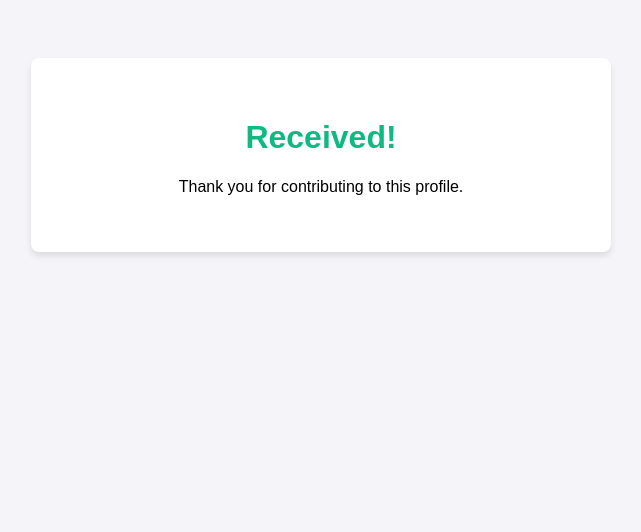
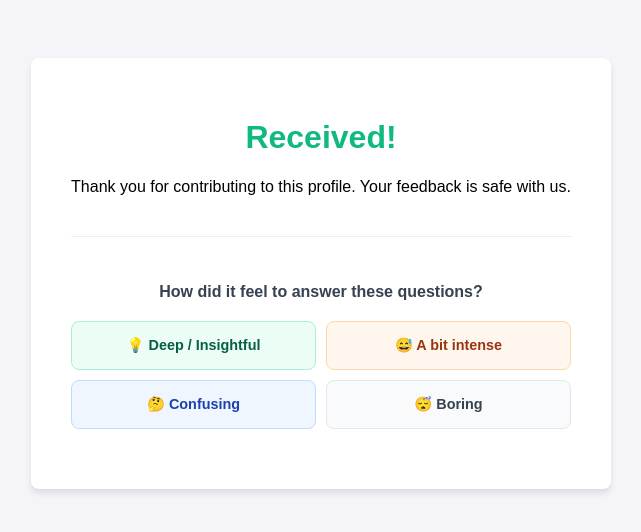
Before and after one commit to Emiliotso/superpowerapp, a Django app: page /feedback/00000000-0000-0000-0000-000000000001/ in a window 1280 px wide. Shown: the top 532 px of the page, without its empty margins (319-960 px from the left). Run offline with Django 4.2, Linux system fonts and the light colour scheme; tables that the repository leaves empty hold one stand-in row (values such as "Sample post").

Commit message:
feat: add micro-feedback loop to thank you page

```diff
--- a/core/models.py
+++ b/core/models.py
@@ -32,6 +32,15 @@ class Survey(models.Model):
 
     def __str__(self):
         return f"Invite to {self.respondent_name} ({self.user.username})"
+
+class SurveyFeedback(models.Model):
+    survey = models.OneToOneField(Survey, on_delete=models.CASCADE, related_name='feedback')
+    sentiment = models.CharField(max_length=50) # 'insightful', 'intense', 'confusing', 'boring'
+    comment = models.TextField(blank=True)
+    created_at = models.DateTimeField(auto_now_add=True)
+
+    def __str__(self):
+        return f"Feedback for {self.survey}: {self.sentiment}"
 
 class Profile(models.Model):
     user = models.OneToOneField(settings.AUTH_USER_MODEL, on_delete=models.CASCADE, related_name='profile')
--- a/core/templates/thank_you.html
+++ b/core/templates/thank_you.html
@@ -29,8 +29,97 @@
 <body>
     <div class="container">
         <h1>Received!</h1>
-        <p>Thank you for contributing to this profile.</p>
+        <p>Thank you for contributing to this profile. Your feedback is safe with us.</p>
+
+        <div id="feedback-section" style="margin-top: 40px; border-top: 1px solid #eee; padding-top: 30px;">
+            <p style="font-weight: bold; color: #374151; margin-bottom: 20px;">How did it feel to answer these
+                questions?</p>
+
+            <div style="display: grid; grid-template-columns: 1fr 1fr; gap: 10px; margin-bottom: 20px;">
+                <button onclick="sendFeedback('insightful')" class="sentiment-btn"
+                    style="background: #ecfdf5; color: #065f46; border: 1px solid #a7f3d0;">
+                    💡 Deep / Insightful
+                </button>
+                <button onclick="sendFeedback('intense')" class="sentiment-btn"
+                    style="background: #fff7ed; color: #9a3412; border: 1px solid #fed7aa;">
+                    😅 A bit intense
+                </button>
+                <button onclick="sendFeedback('confusing')" class="sentiment-btn"
+                    style="background: #eff6ff; color: #1e40af; border: 1px solid #bfdbfe;">
+                    🤔 Confusing
+                </button>
+                <button onclick="sendFeedback('boring')" class="sentiment-btn"
+                    style="background: #f9fafb; color: #374151; border: 1px solid #e5e7eb;">
+                    😴 Boring
+                </button>
+            </div>
+
+            <div id="comment-box" style="display: none;">
+                <textarea id="feedback-comment" placeholder="Any specific thoughts? (Optional)"
+                    style="width: 100%; padding: 10px; border: 1px solid #ddd; border-radius: 6px; margin-bottom: 10px;"></textarea>
+                <button onclick="submitComment()"
+                    style="background: #3b82f6; color: white; border: none; padding: 8px 16px; border-radius: 4px; cursor: pointer;">Send</button>
+            </div>
+
+            <div id="thank-you-msg" style="display: none; color: #10b981; font-weight: bold; margin-top: 20px;">
+                Thanks for helping us improve!
+            </div>
+        </div>
     </div>
+
+    <script>
+        let currentSentiment = '';
+
+        function sendFeedback(sentiment) {
+            currentSentiment = sentiment;
+
+            // Visual feedback
+            document.querySelectorAll('.sentiment-btn').forEach(btn => btn.style.opacity = '0.5');
+            event.target.style.opacity = '1';
+            event.target.style.transform = 'scale(1.05)';
+
+            // Show comment box
+            document.getElementById('comment-box').style.display = 'block';
+
+            // Send initial sentiment
+            submitData(sentiment, '');
+        }
+
+        function submitComment() {
+            const comment = document.getElementById('feedback-comment').value;
+            submitData(currentSentiment, comment);
+
+            document.getElementById('comment-box').style.display = 'none';
+            document.getElementById('thank-you-msg').style.display = 'block';
+        }
+
+        function submitData(sentiment, comment) {
+            fetch('{% url "survey_feedback" survey_uuid %}', {
+                method: 'POST',
+                headers: {
+                    'Content-Type': 'application/json',
+                    'X-CSRFToken': '{{ csrf_token }}'
+                },
+                body: JSON.stringify({ sentiment: sentiment, comment: comment })
+            });
+        }
+    </script>
+
+    <style>
+        .sentiment-btn {
+            padding: 15px;
+            border-radius: 8px;
+            cursor: pointer;
+            font-weight: 600;
+            transition: all 0.2s;
+            font-size: 0.9rem;
+        }
+
+        .sentiment-btn:hover {
+            transform: translateY(-2px);
+            box-shadow: 0 2px 4px rgba(0, 0, 0, 0.05);
+        }
+    </style>
 </body>
 
 </html>
--- a/core/urls.py
+++ b/core/urls.py
@@ -3,6 +3,7 @@ from . import views
 
 urlpatterns = [
     path('feedback/<uuid:uuid>/', views.survey_view, name='survey_view'),
+    path('feedback/<uuid:uuid>/submit/', views.survey_feedback_view, name='survey_feedback'),
     path('public/<uuid:uuid>/', views.public_survey_view, name='public_survey'),
 
     # Analysis & Chat
--- a/core/views.py
+++ b/core/views.py
@@ -1,12 +1,13 @@
 from django.shortcuts import render, get_object_or_404, redirect
 from django.contrib.auth.decorators import login_required
 from django.contrib.auth import login
-from .models import Survey, Profile
+from .models import Survey, Profile, SurveyFeedback
 import google.generativeai as genai
 from django.urls import reverse
 from django.core.mail import send_mail
 from django.conf import settings
-from django.http import JsonResponse
+from django.http import HttpResponse, JsonResponse
+import threading
 import json
 
 # PASTE YOUR GOOGLE KEY HERE
@@ -25,11 +26,13 @@ def survey_view(request, uuid):
         survey.future_self_answer = request.POST.get('future_self', '')
         survey.is_completed = True
         survey.save()
-        return render(request, 'thank_you.html')
+        survey.is_completed = True
+        survey.save()
+        return render(request, 'thank_you.html', {'survey_uuid': survey.uuid})
 
     # 3. If GET, show the form (only if not completed)
     if survey.is_completed:
-         return render(request, 'thank_you.html')
+         return render(request, 'thank_you.html', {'survey_uuid': survey.uuid})
 
     return render(request, 'survey_form.html', {'survey': survey})
 
@@ -343,3 +346,21 @@ def landing_view(request):
     if request.user.is_authenticated:
         return redirect('dashboard')
     return render(request, 'landing.html')
+
+def survey_feedback_view(request, uuid):
+    if request.method == 'POST':
+        try:
+            data = json.loads(request.body)
+            survey = get_object_or_404(Survey, uuid=uuid)
+
+            # Create or update feedback
+            feedback, created = SurveyFeedback.objects.get_or_create(survey=survey)
+            feedback.sentiment = data.get('sentiment', '')
+            if data.get('comment'):
+                feedback.comment = data.get('comment', '')
+            feedback.save()
+
+            return JsonResponse({'status': 'success'})
+        except Exception as e:
+            return JsonResponse({'error': str(e)}, status=500)
+    return JsonResponse({'error': 'Invalid request'}, status=400)
```
Also changed, not shown: core/migrations/0010_surveyfeedback.py (added).
